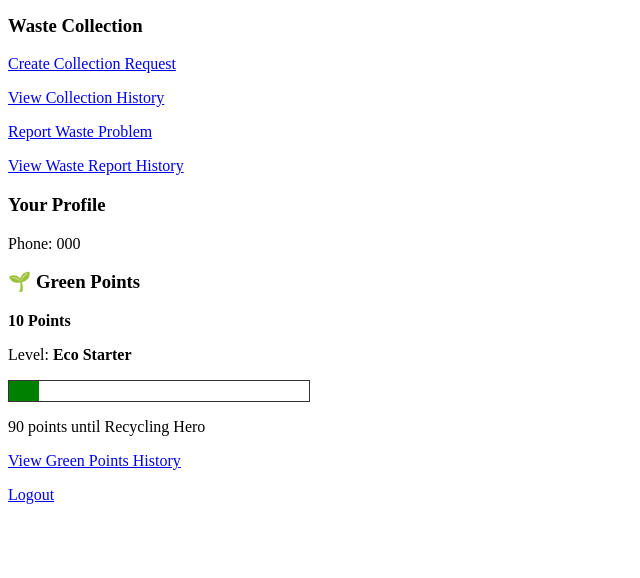
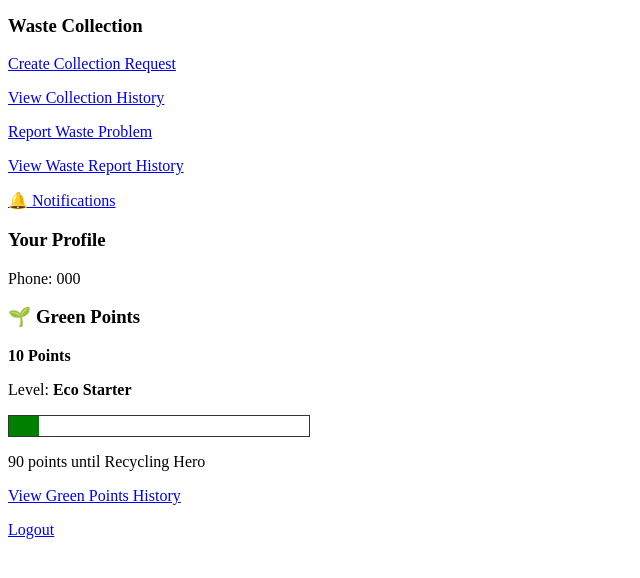
Before and after one commit to ExcelsKennedy2/TakaLink, a Django app: page /resident/dashboard/ in a window 1280 px wide. Shown: the part 184-762 px from the top of the page, without its empty margins (0-640 px from the left). Run offline with Django 5.2, Linux system fonts and the light colour scheme; a user stored in the database is signed in; tables that the repository leaves empty hold one stand-in row (values such as "Sample post"); data that the repository does not hold is empty.

Commit message:
Build notification system

```diff
--- a/core/admin.py
+++ b/core/admin.py
@@ -56,6 +56,12 @@ class WasteReportAdmin(admin.ModelAdmin):
                 obj.resident.resident_profile.points += 15
                 obj.resident.resident_profile.save()
 
+                Notification.objects.create(
+                    user=obj.resident,
+                    title="Waste Report Resolved",
+                    message="Your waste report has been reviewed and resolved. You have earned 15 Green Points.",
+                )
+
 admin.site.register(Reward)
 admin.site.register(Notification)
 admin.site.register(Payment)
--- a/core/templates/core/resident_dashboard.html
+++ b/core/templates/core/resident_dashboard.html
@@ -42,6 +42,15 @@
             View Waste Report History
         </a>
     </p>
+    <p>
+       <a href="{% url 'notifications' %}">
+            🔔 Notifications
+            {% if unread_notifications_count > 0 %}
+                ({{ unread_notifications_count }})
+            {% endif %}
+        </a>
+    </p>
+
 
     {% if user.resident_profile %}
         <h3>Your Profile</h3>
--- a/core/urls.py
+++ b/core/urls.py
@@ -44,6 +44,11 @@ urlpatterns = [
         views.green_points_history,
         name="green_points_history",
     ),
+    path(
+        "resident/notifications/",
+        views.notifications,
+        name="notifications",
+    ),
 
     # Collector URLs
 
--- a/core/views.py
+++ b/core/views.py
@@ -11,7 +11,7 @@ from .forms import (
     CollectionItemForm,
 )
 
-from .models import WasteRequest, Collection, WasteReport, Reward, CollectionItem
+from .models import WasteRequest, Collection, WasteReport, Reward, CollectionItem, Notification
 
 def home(request):
     return render(request, "core/home.html")
@@ -101,11 +101,16 @@ def resident_dashboard(request):
 
     resident_profile = request.user.resident_profile
 
+    unread_notifications_count = request.user.notifications.filter(
+        is_read=False
+    ).count()
+
     return render(
         request,
         "core/resident_dashboard.html",
         {
             "resident_profile": resident_profile,
+            "unread_notifications_count": unread_notifications_count,
         },
     )
 
@@ -206,6 +211,22 @@ def green_points_history(request):
         },
     )
 
+@login_required
+def notifications(request):
+    user_notifications = request.user.notifications.order_by("-created_at")
+
+    request.user.notifications.filter(
+        is_read=False
+    ).update(is_read=True)
+
+    return render(
+        request,
+        "core/notifications.html",
+        {
+            "notifications": user_notifications,
+        },
+    )
+
 # Collector Views
 
 @login_required
@@ -257,6 +278,12 @@ def accept_collection(request, request_id):
 
     waste_request.status = WasteRequest.Status.ACCEPTED
     waste_request.save()
+
+    Notification.objects.create(
+        user=waste_request.resident,
+        title="Collection Request Accepted",
+        message="Your waste collection request has been accepted by a collector.",
+    )
 
     return redirect("collector_pending_jobs")
 
@@ -453,6 +480,12 @@ def complete_collection(request, collection_id):
 
     resident_profile.save()
 
+    Notification.objects.create(
+        user=resident,
+        title="Collection Completed",
+        message="Your waste has been collected successfully. You have earned Green Points.",
+    )
+
     return redirect("collector_completed_jobs")
 
 @login_required
```
Also changed, not shown: core/templates/core/notifications.html (added, +39 -0 lines), requirements.txt (+14 -0 lines).
